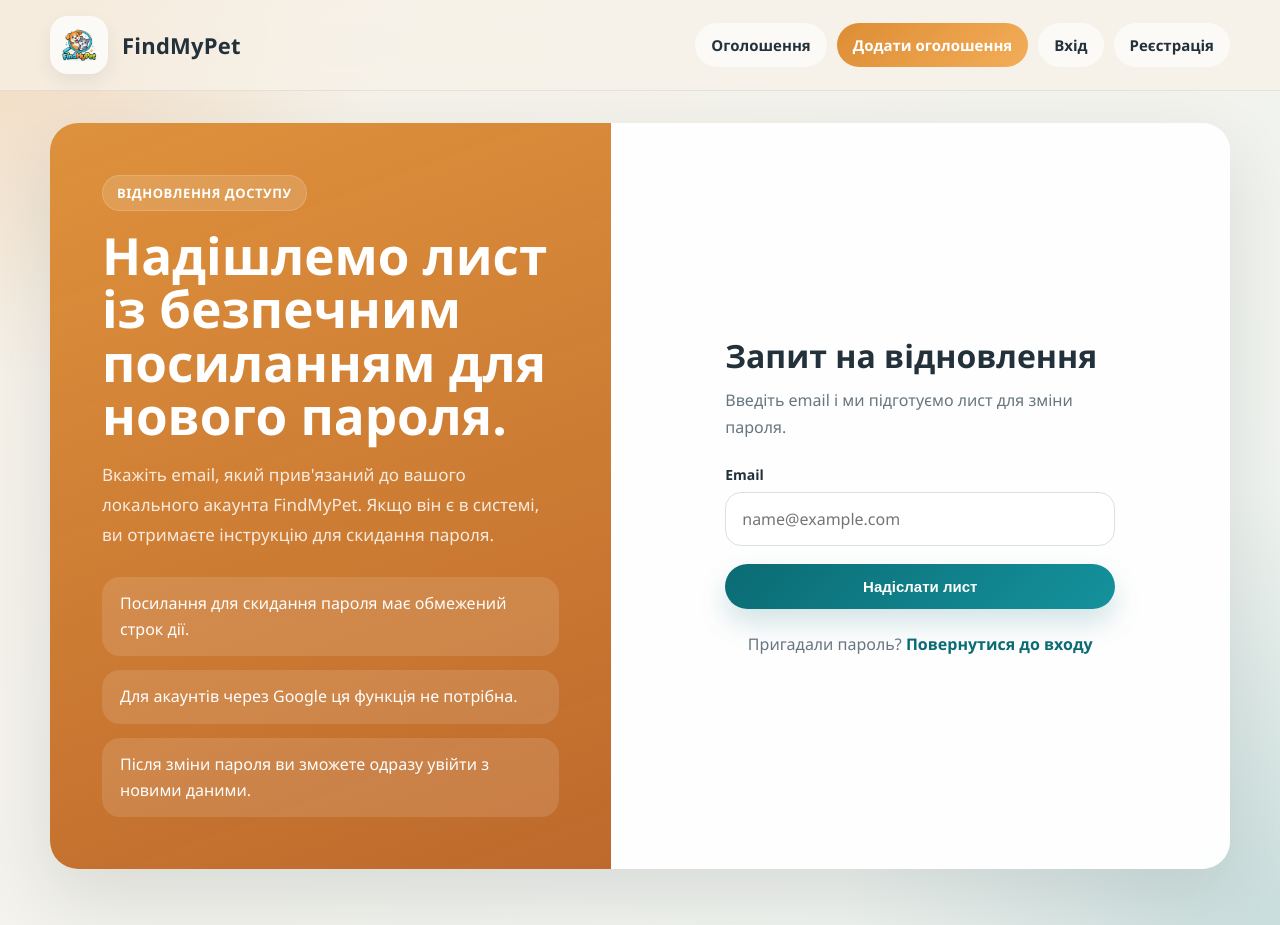
After one commit to Andriiboichuk22/FindMyPet, a Flask app: page /forgot-password in a window 1280 px wide. The commit adds this page. Run offline with Flask 3, Linux system fonts and the light colour scheme.

Commit message:
add forgot psswprd

```diff
--- a/app.py
+++ b/app.py
@@ -1,13 +1,16 @@
 from functools import wraps
 from datetime import datetime
+from email.message import EmailMessage
 import os
 import secrets
+import smtplib
 from uuid import uuid4
 
 from flask import Flask, flash, redirect, render_template, request, session, url_for
 from flask_sqlalchemy import SQLAlchemy
 from sqlalchemy import or_, text
 from sqlalchemy.exc import IntegrityError
+from itsdangerous import BadSignature, SignatureExpired, URLSafeTimedSerializer
 from werkzeug.security import check_password_hash, generate_password_hash
 from werkzeug.utils import secure_filename
 
@@ -31,6 +34,16 @@ app.config['UPLOAD_FOLDER'] = UPLOAD_FOLDER
 
 GOOGLE_CLIENT_ID = os.getenv('GOOGLE_CLIENT_ID') or config.GOOGLE_CLIENT_ID
 GOOGLE_CLIENT_SECRET = os.getenv('GOOGLE_CLIENT_SECRET') or config.GOOGLE_CLIENT_SECRET
+MAIL_SERVER = os.getenv('MAIL_SERVER') or getattr(config, 'MAIL_SERVER', '')
+MAIL_PORT = int(os.getenv('MAIL_PORT') or getattr(config, 'MAIL_PORT', 587))
+MAIL_USE_TLS = (os.getenv('MAIL_USE_TLS') or str(getattr(config, 'MAIL_USE_TLS', 'true'))).lower() in {'1', 'true', 'yes', 'on'}
+MAIL_USERNAME = os.getenv('MAIL_USERNAME') or getattr(config, 'MAIL_USERNAME', '')
+MAIL_PASSWORD = os.getenv('MAIL_PASSWORD') or getattr(config, 'MAIL_PASSWORD', '')
+MAIL_FROM = os.getenv('MAIL_FROM') or getattr(config, 'MAIL_FROM', MAIL_USERNAME)
+PASSWORD_RESET_SALT = os.getenv('PASSWORD_RESET_SALT') or getattr(config, 'PASSWORD_RESET_SALT', 'password-reset-salt')
+PASSWORD_RESET_EXPIRES_MINUTES = int(
+    os.getenv('PASSWORD_RESET_EXPIRES_MINUTES') or getattr(config, 'PASSWORD_RESET_EXPIRES_MINUTES', 30)
+)
 
 db = SQLAlchemy(app)
 oauth = None
@@ -88,6 +101,10 @@ def set_logged_in_user(user):
     session['username'] = user.username
 
 
+def get_token_serializer():
+    return URLSafeTimedSerializer(app.secret_key)
+
+
 def hash_password(password):
     return generate_password_hash(password)
 
@@ -106,6 +123,48 @@ def verify_password(user, password):
         return check_password_hash(stored_password, password)
 
     return False
+
+
+def normalize_email(value):
+    return value.strip().lower()
+
+
+def is_mail_configured():
+    return all([MAIL_SERVER, MAIL_PORT, MAIL_USERNAME, MAIL_PASSWORD, MAIL_FROM])
+
+
+def send_email_message(subject, recipient, body):
+    if not is_mail_configured():
+        return False
+
+    message = EmailMessage()
+    message['Subject'] = subject
+    message['From'] = MAIL_FROM
+    message['To'] = recipient
+    message.set_content(body)
+
+    with smtplib.SMTP(MAIL_SERVER, MAIL_PORT) as smtp:
+        if MAIL_USE_TLS:
+            smtp.starttls()
+        smtp.login(MAIL_USERNAME, MAIL_PASSWORD)
+        smtp.send_message(message)
+
+    return True
+
+
+def generate_password_reset_token(user):
+    serializer = get_token_serializer()
+    return serializer.dumps(user.email, salt=PASSWORD_RESET_SALT)
+
+
+def verify_password_reset_token(token):
+    serializer = get_token_serializer()
+    email = serializer.loads(
+        token,
+        salt=PASSWORD_RESET_SALT,
+        max_age=PASSWORD_RESET_EXPIRES_MINUTES * 60,
+    )
+    return User.query.filter_by(email=email).first()
 
 
 def login_required(view_func):
@@ -142,6 +201,7 @@ def inject_user():
         'user': current_user.username if current_user else None,
         'current_user': current_user,
         'google_auth_enabled': google_oauth is not None,
+        'mail_configured': is_mail_configured(),
     }
 
 
@@ -271,7 +331,7 @@ def add_comment(pet_id):
     content = request.form['content'].strip()
 
     if not content:
-        flash('Відгук не може бути порожнім')
+        flash('Р’С–РґРіСѓРє РЅРµ РјРѕР¶Рµ Р±СѓС‚Рё РїРѕСЂРѕР¶РЅС–Рј')
         return redirect(url_for('home', **request.args))
 
     comment = Comment(
@@ -281,7 +341,7 @@ def add_comment(pet_id):
     )
     db.session.add(comment)
     db.session.commit()
-    flash('Відгук додано')
+    flash('Р’С–РґРіСѓРє РґРѕРґР°РЅРѕ')
     return redirect(url_for('home', **request.args))
 
 
@@ -314,7 +374,7 @@ def add():
 
         db.session.add(pet)
         db.session.commit()
-        flash('Оголошення опубліковано')
+        flash('РћРіРѕР»РѕС€РµРЅРЅСЏ РѕРїСѓР±Р»С–РєРѕРІР°РЅРѕ')
         return redirect(url_for('home'))
 
     return render_template('add.html', profile_user=current_user)
@@ -328,8 +388,6 @@ def login():
     if request.method == 'POST':
         username = request.form['username'].strip()
         password = request.form['password']
-
-
         user = User.query.filter_by(username=username).first()
 
         if verify_password(user, password):
@@ -344,6 +402,77 @@ def login():
         flash('Невірний логін або пароль')
 
     return render_template('login.html')
+
+
+@app.route('/forgot-password', methods=['GET', 'POST'])
+def forgot_password():
+    if request.method == 'POST':
+        email = normalize_email(request.form['email'])
+
+        if not email:
+            flash('Вкажіть email для відновлення пароля')
+            return render_template('forgot_password.html')
+
+        if not is_mail_configured():
+            flash('Відновлення пароля через пошту ще не налаштоване. Додайте SMTP-параметри в config.py або змінні середовища.')
+            return render_template('forgot_password.html')
+
+        user = User.query.filter_by(email=email).first()
+        if user and user.auth_provider == 'local':
+            token = generate_password_reset_token(user)
+            reset_link = url_for('reset_password', token=token, _external=True)
+            email_body = (
+                'Ви запросили скидання пароля для FindMyPet.\n\n'
+                f'Перейдіть за посиланням, щоб встановити новий пароль:\n{reset_link}\n\n'
+                f'Посилання дійсне {PASSWORD_RESET_EXPIRES_MINUTES} хвилин.\n'
+                'Якщо це були не ви, просто проігноруйте цей лист.'
+            )
+
+            try:
+                send_email_message('FindMyPet - відновлення пароля', user.email, email_body)
+            except Exception:
+                flash('Не вдалося надіслати листа. Перевірте SMTP-налаштування пошти.')
+                return render_template('forgot_password.html')
+
+        flash('Якщо акаунт з таким email існує, ми надіслали інструкцію для відновлення пароля.')
+        return redirect(url_for('login'))
+
+    return render_template('forgot_password.html')
+
+
+@app.route('/reset-password/<token>', methods=['GET', 'POST'])
+def reset_password(token):
+    try:
+        user = verify_password_reset_token(token)
+    except SignatureExpired:
+        flash('Посилання для відновлення пароля вже неактивне. Запросіть нове.')
+        return redirect(url_for('forgot_password'))
+    except BadSignature:
+        flash('Некоректне посилання для відновлення пароля.')
+        return redirect(url_for('forgot_password'))
+
+    if not user or user.auth_provider != 'local':
+        flash('Для цього акаунта відновлення пароля недоступне.')
+        return redirect(url_for('login'))
+
+    if request.method == 'POST':
+        password = request.form['password']
+        confirm_password = request.form['confirm_password']
+
+        if len(password) < 8:
+            flash('Пароль має містити щонайменше 8 символів')
+            return render_template('reset_password.html', token=token)
+
+        if password != confirm_password:
+            flash('Паролі не збігаються')
+            return render_template('reset_password.html', token=token)
+
+        user.password = hash_password(password)
+        db.session.commit()
+        flash('Пароль оновлено. Тепер увійдіть з новим паролем.')
+        return redirect(url_for('login'))
+
+    return render_template('reset_password.html', token=token)
 
 
 @app.route('/login/google')
@@ -418,10 +547,15 @@ def google_callback():
 def register():
     if request.method == 'POST':
         username = request.form['username'].strip()
+        email = normalize_email(request.form['email'])
         password = request.form['password']
 
         if len(password) < 8:
             flash('Пароль має містити щонайменше 8 символів')
+            return render_template('register.html')
+
+        if not email:
+            flash('Вкажіть email')
             return render_template('register.html')
 
         existing_user = User.query.filter_by(username=username).first()
@@ -429,9 +563,15 @@ def register():
             flash('Користувач з таким логіном уже існує')
             return render_template('register.html')
 
+        existing_email_user = User.query.filter_by(email=email).first()
+        if existing_email_user:
+            flash('Користувач з таким email уже існує')
+            return render_template('register.html')
+
         user = User(
             username=username,
             password=hash_password(password),
+            email=email,
             auth_provider='local',
             is_username_auto=False,
         )
@@ -441,14 +581,13 @@ def register():
             db.session.commit()
         except IntegrityError:
             db.session.rollback()
-            flash('Користувач з таким логіном уже існує')
+            flash('Логін або email уже зайнятий')
             return render_template('register.html')
 
         flash('Акаунт створено. Тепер увійдіть у систему')
         return redirect(url_for('login'))
 
     return render_template('register.html')
-
 
 @app.route('/complete-profile', methods=['GET', 'POST'])
 @login_required
@@ -493,14 +632,25 @@ def cabinet():
 
     if request.method == 'POST':
         new_username = request.form['username'].strip()
+        new_email = normalize_email(request.form['email'])
         current_user.phone = request.form['phone'].strip()
+
+        if not new_email:
+            flash('Вкажіть email')
+            return redirect(url_for('cabinet'))
 
         existing_user = User.query.filter_by(username=new_username).first()
         if existing_user and existing_user.id != current_user.id:
             flash('Такий логін уже зайнятий')
             return redirect(url_for('cabinet'))
 
+        existing_email_user = User.query.filter_by(email=new_email).first()
+        if existing_email_user and existing_email_user.id != current_user.id:
+            flash('Користувач з таким email уже існує')
+            return redirect(url_for('cabinet'))
+
         current_user.username = new_username
+        current_user.email = new_email
         current_user.is_username_auto = False
 
         file = request.files.get('photo')
@@ -513,13 +663,12 @@ def cabinet():
             flash('Профіль оновлено')
         except IntegrityError:
             db.session.rollback()
-            flash('Такий логін уже зайнятий')
+            flash('Логін або email уже зайнятий')
 
         return redirect(url_for('cabinet'))
 
     user_pets = Pet.query.filter_by(user_id=current_user.id).order_by(Pet.id.desc()).all()
     return render_template('cabinet.html', profile_user=current_user, user_pets=user_pets)
-
 
 @app.route('/pets/<int:pet_id>/edit', methods=['GET', 'POST'])
 @login_required
@@ -528,7 +677,7 @@ def edit_pet(pet_id):
     pet = Pet.query.get_or_404(pet_id)
 
     if pet.user_id != current_user.id:
-        flash('Ви не можете редагувати це оголошення')
+        flash('Р’Рё РЅРµ РјРѕР¶РµС‚Рµ СЂРµРґР°РіСѓРІР°С‚Рё С†Рµ РѕРіРѕР»РѕС€РµРЅРЅСЏ')
         return redirect(url_for('cabinet'))
 
     if request.method == 'POST':
@@ -547,7 +696,7 @@ def edit_pet(pet_id):
             pet.photo = save_uploaded_file(file, 'pet')
 
         db.session.commit()
-        flash('Оголошення оновлено')
+        flash('РћРіРѕР»РѕС€РµРЅРЅСЏ РѕРЅРѕРІР»РµРЅРѕ')
         return redirect(url_for('cabinet'))
 
     return render_template('edit_pet.html', pet=pet, profile_user=current_user)
@@ -560,12 +709,12 @@ def delete_pet(pet_id):
     pet = Pet.query.get_or_404(pet_id)
 
     if pet.user_id != current_user.id:
-        flash('Ви не можете видалити це оголошення')
+        flash('Р’Рё РЅРµ РјРѕР¶РµС‚Рµ РІРёРґР°Р»РёС‚Рё С†Рµ РѕРіРѕР»РѕС€РµРЅРЅСЏ')
         return redirect(url_for('cabinet'))
 
     db.session.delete(pet)
     db.session.commit()
-    flash('Оголошення видалено')
+    flash('РћРіРѕР»РѕС€РµРЅРЅСЏ РІРёРґР°Р»РµРЅРѕ')
     return redirect(url_for('cabinet'))
 
 
--- a/static/style.css
+++ b/static/style.css
@@ -1085,6 +1085,17 @@ img {
     line-height: 1.7;
 }
 
+.auth-helper {
+    margin-top: 14px;
+    text-align: center;
+}
+
+.auth-helper a {
+    color: var(--primary);
+    font-weight: 700;
+    text-decoration: none;
+}
+
 .auth-switch a {
     color: var(--primary);
     font-weight: 800;
--- /dev/null
+++ b/templates/forgot_password.html
@@ -0,0 +1,60 @@
+<!DOCTYPE html>
+<html lang="uk">
+<head>
+    <meta charset="UTF-8">
+    <meta name="viewport" content="width=device-width, initial-scale=1.0">
+    <title>FindMyPet | Відновлення пароля</title>
+    <link rel="stylesheet" href="{{ url_for('static', filename='style.css') }}">
+</head>
+<body class="page page-auth page-forgot-password">
+    {% include "header.html" %}
+
+    <main class="page-main auth-page">
+        <section class="auth-shell auth-shell--reverse">
+            <div class="auth-hero auth-hero--warm">
+                <span class="section-tag">Відновлення доступу</span>
+                <h1>Надішлемо лист із безпечним посиланням для нового пароля.</h1>
+                <p>
+                    Вкажіть email, який прив'язаний до вашого локального акаунта FindMyPet.
+                    Якщо він є в системі, ви отримаєте інструкцію для скидання пароля.
+                </p>
+
+                <ul class="auth-list">
+                    <li>Посилання для скидання пароля має обмежений строк дії.</li>
+                    <li>Для акаунтів через Google ця функція не потрібна.</li>
+                    <li>Після зміни пароля ви зможете одразу увійти з новими даними.</li>
+                </ul>
+            </div>
+
+            <section class="auth-card">
+                <div class="auth-panel">
+                    <h2>Запит на відновлення</h2>
+                    <p class="auth-subtitle">Введіть email і ми підготуємо лист для зміни пароля.</p>
+
+                    {% with messages = get_flashed_messages() %}
+                        {% if messages %}
+                            {% for message in messages %}
+                                <div class="flash-message">{{ message }}</div>
+                            {% endfor %}
+                        {% endif %}
+                    {% endwith %}
+
+                    <form method="POST" class="auth-form">
+                        <div class="field">
+                            <label for="email">Email</label>
+                            <input id="email" type="email" name="email" placeholder="name@example.com" required>
+                        </div>
+
+                        <button class="submit_btn" type="submit">Надіслати лист</button>
+                    </form>
+
+                    <p class="auth-switch">
+                        Пригадали пароль?
+                        <a href="{{ url_for('login') }}">Повернутися до входу</a>
+                    </p>
+                </div>
+            </section>
+        </section>
+    </main>
+</body>
+</html>
```
Also changed, not shown: templates/cabinet.html (+12 -4 lines), templates/login.html (+7 -3 lines), templates/register.html (+9 -4 lines), templates/reset_password.html (added, +65 -0 lines), instance/database.db, 1 other file.
